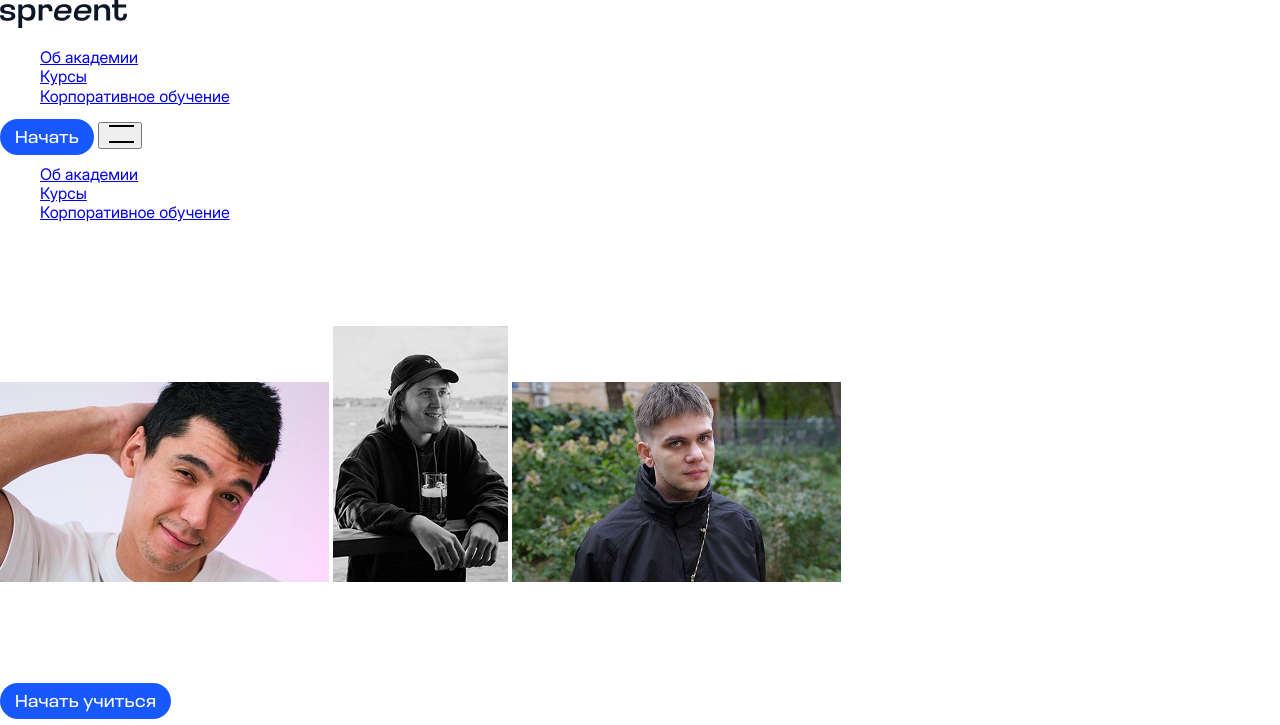
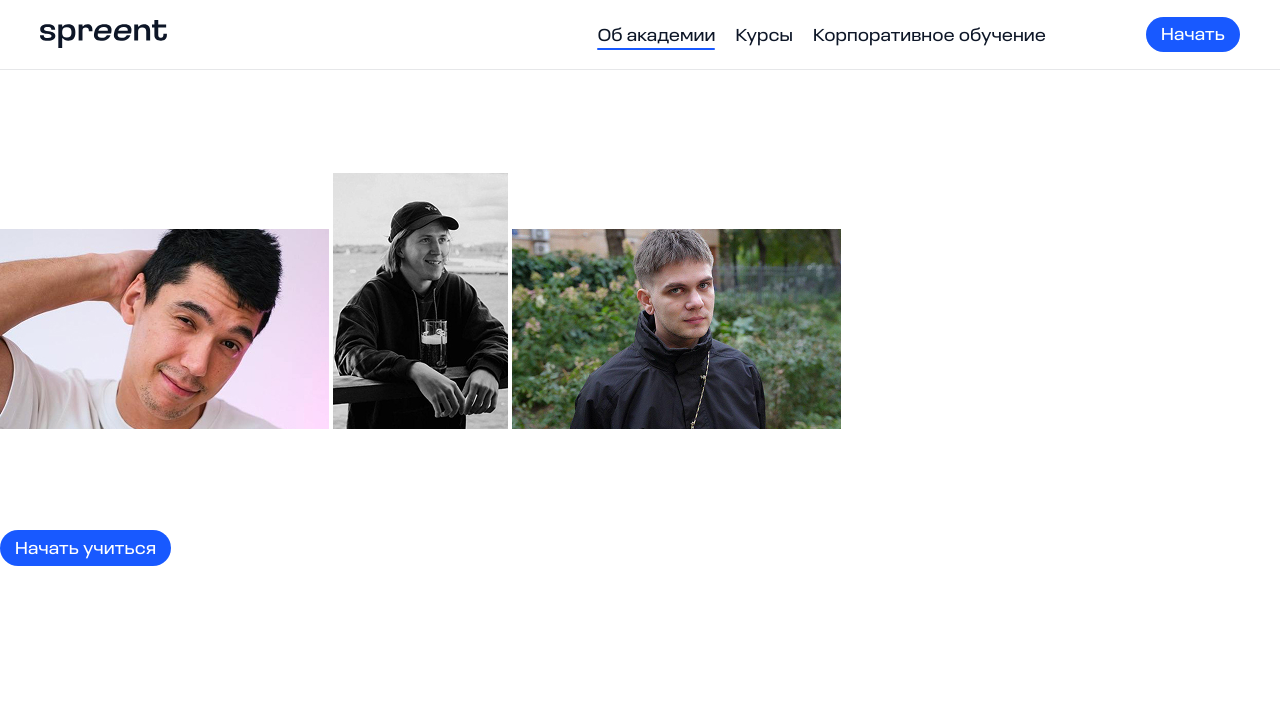
Before and after one commit to ministrov/champ-project, a website built with Vite: page index.html in a window 1280 px wide. Shown: the top 725 px of the page. Built offline with nearby package versions, Linux system fonts and the light colour scheme.

Commit message:
feat(css): create a styling for a header component

```diff
--- a/index.html
+++ b/index.html
@@ -24,10 +24,11 @@
       <img class="logo__icon" src="/logo.svg" width="127" height="28" alt="Академия spreent">
     </a>
 
+    <div class="header__nav-container">
       <nav class="header__site-navigation site-navigation">
         <ul class="site-navigation__list">
           <li class="site-navigation__item">
-          <a class="site-navigation__link" href="#">
+            <a class="site-navigation__link site-navigation__link--active" href="#">
               Об академии
             </a>
           </li>
@@ -45,6 +46,7 @@
       </nav>
 
       <a href="#" class="header__begin button">Начать</a>
+    </div>
 
     <button class="header__burger" type="button" aria-label="Открыть меню">
       <svg class="header__burger-icon" width="28" height="18" role="img" aria-label="Открыть меню">
--- a/src/style.css
+++ b/src/style.css
@@ -145,3 +145,68 @@ img {
   background-color: var(--secondary);
   backdrop-filter: blur(40.79px);
 }
+
+/* Header */
+
+.header {
+  display: flex;
+  justify-content: space-between;
+  align-items: center;
+  padding: 17px 40px;
+  border-bottom: 1px solid rgba(13, 22, 39, 0.1);
+}
+
+.logo {
+  display: flex;
+  align-items: center;
+}
+
+.header__nav-container {
+  display: flex;
+  align-items: center;
+  gap: 100px;
+}
+
+.site-navigation__list {
+  display: flex;
+  gap: 20px;
+  margin: 0;
+  padding: 0;
+  list-style: none;
+}
+
+.site-navigation__link {
+  font-family: var(--font-display);
+  font-size: 18px;
+  line-height: 25px;
+  font-weight: 500;
+  text-decoration: none;
+  color: var(--text-extra-dark);
+}
+
+.site-navigation__link--active {
+  position: relative;
+}
+
+.site-navigation__link--active::after {
+  content: '';
+  position: absolute;
+  bottom: -4px;
+  left: 0;
+  right: 0;
+  height: 2px;
+  background-color: var(--primary);
+  border-radius: 1px;
+}
+
+.header__burger {
+  display: none;
+}
+
+.header__mobile-menu {
+  display: none;
+}
+
+/* Main section */
+
+/* Footer */
```
Lines whose indentation alone changed are shown as unchanged.
